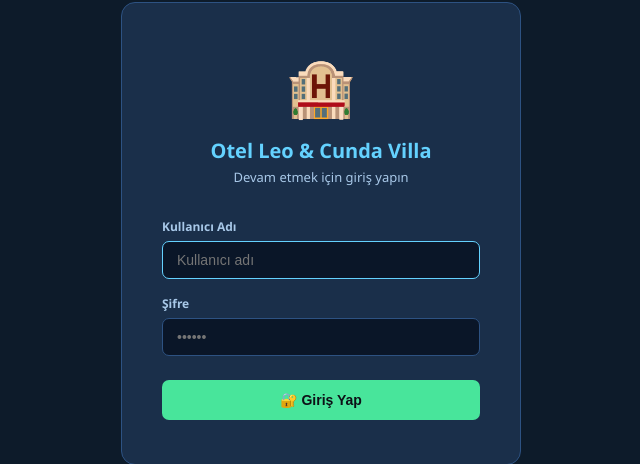
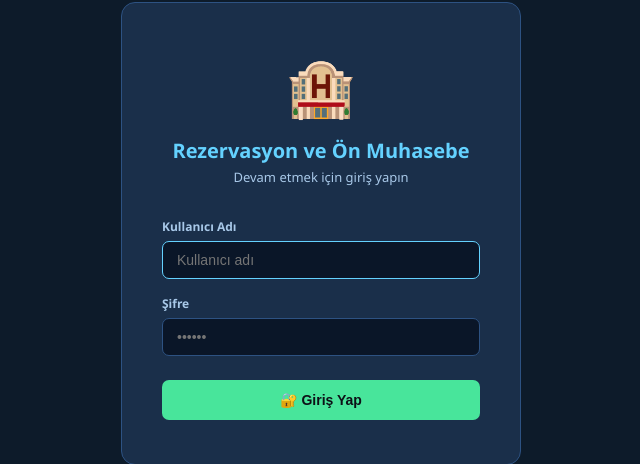
Before and after one commit to bmkucuk/kanal-yonetim, a Flask app: page /login in a window 1280 px wide. Shown: the part 167-631 px from the top of the page, without its empty margins (319-959 px from the left). Run offline with Flask 3, Linux system fonts and the light colour scheme.

Commit message:
UI: otel adı düzeltildi - templates/login.html

```diff
--- a/templates/login.html
+++ b/templates/login.html
@@ -3,7 +3,7 @@
 <head>
 <meta charset="UTF-8">
 <meta name="viewport" content="width=device-width,initial-scale=1">
-<title>Otel Leo & Cunda Villa — Giriş</title>
+<title>Rezervasyon ve Ön Muhasebe — Giriş</title>
 <style>
 :root{--bg:#0d1b2a;--card:#1a2f4a;--border:#2d5282;--accent:#64d2ff;--accent2:#48e59b;--accent3:#ff7c7c;--text:#e8f4fd;--text2:#a8c8e8}
 *{box-sizing:border-box;margin:0;padding:0}
@@ -24,7 +24,7 @@ button:hover{opacity:.9}
 <body>
 <div class="box">
   <span class="icon">🏨</span>
-  <h1>Otel Leo & Cunda Villa</h1>
+  <h1>Rezervasyon ve Ön Muhasebe</h1>
   <p class="sub">Devam etmek için giriş yapın</p>
 
   {% if error %}
```
